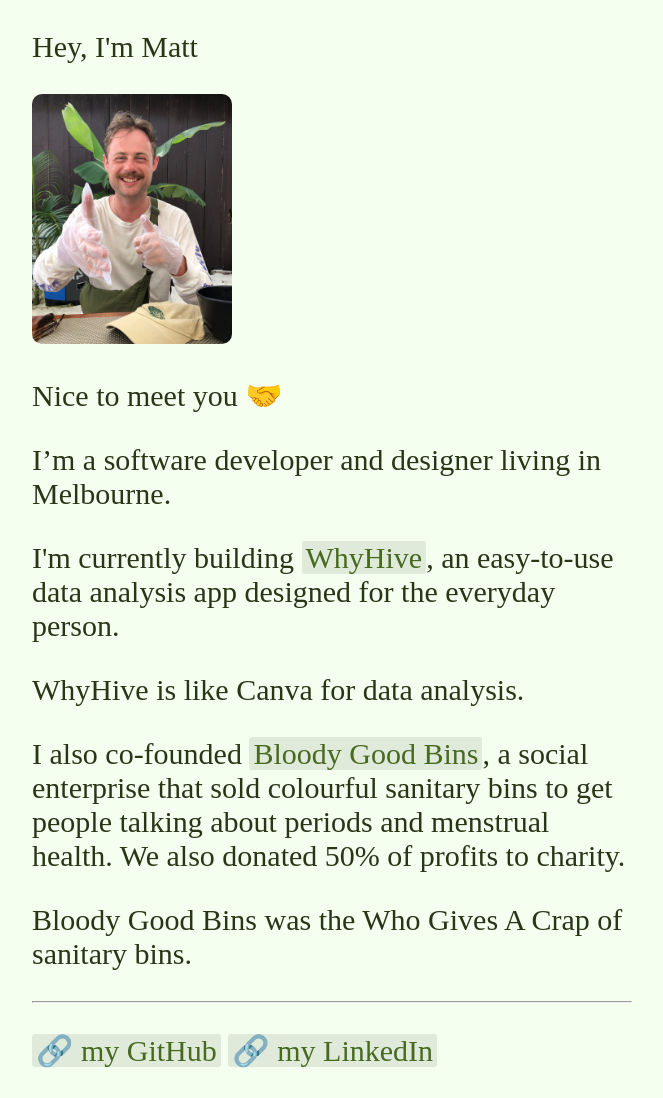
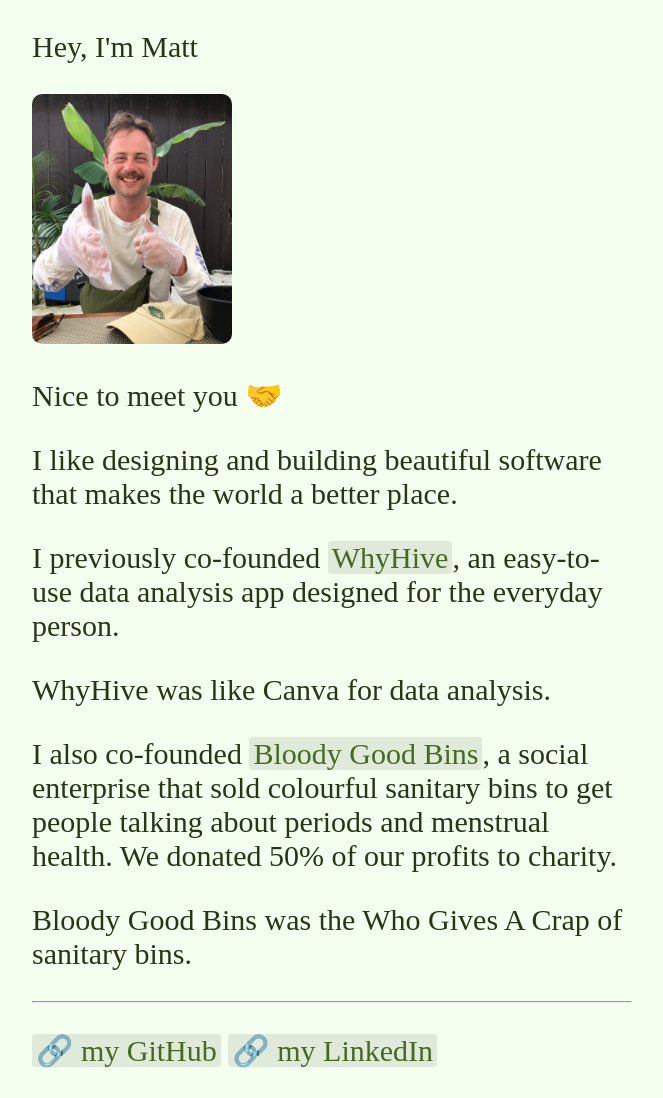
Before and after one commit to cohenmatt/cohenmatt.com, a plain HTML site: page index.html in a window 1280 px wide. Shown: the whole page, without its empty margins (308-971 px from the left). Drawn offline with Linux system fonts and the light colour scheme; a web font is replaced by a local one.

Commit message:
Update index.html

```diff
--- a/index.html
+++ b/index.html
@@ -21,17 +21,17 @@
       <p>Hey, I'm Matt</p>
       <img id="me-handshake" src="me-handshake.jpg" alt="Matt Cohen" />
       <p>Nice to meet you 🤝</p>
-      <p>I’m a software developer and designer living in Melbourne.</p>
+      <p>I like designing and building beautiful software that makes the world a better place.</p>
       <p>
-        I'm currently building <a href="https://whyhive.com">WhyHive</a>, an
+        I previously co-founded <a href="https://whyhive.com">WhyHive</a>, an
         easy-to-use data analysis app designed for the everyday person.
       </p>
-      <p>WhyHive is like Canva for data analysis.</p>
+      <p>WhyHive was like Canva for data analysis.</p>
       <p>
         I also co-founded
         <a href="https://bloodygoodbins.com/home">Bloody Good Bins</a>, a social
         enterprise that sold colourful sanitary bins to get people talking about
-        periods and menstrual health. We also donated 50% of profits to charity.
+        periods and menstrual health. We donated 50% of our profits to charity.
       </p>
       <p>Bloody Good Bins was the Who Gives A Crap of sanitary bins.</p>
       <hr />
```
